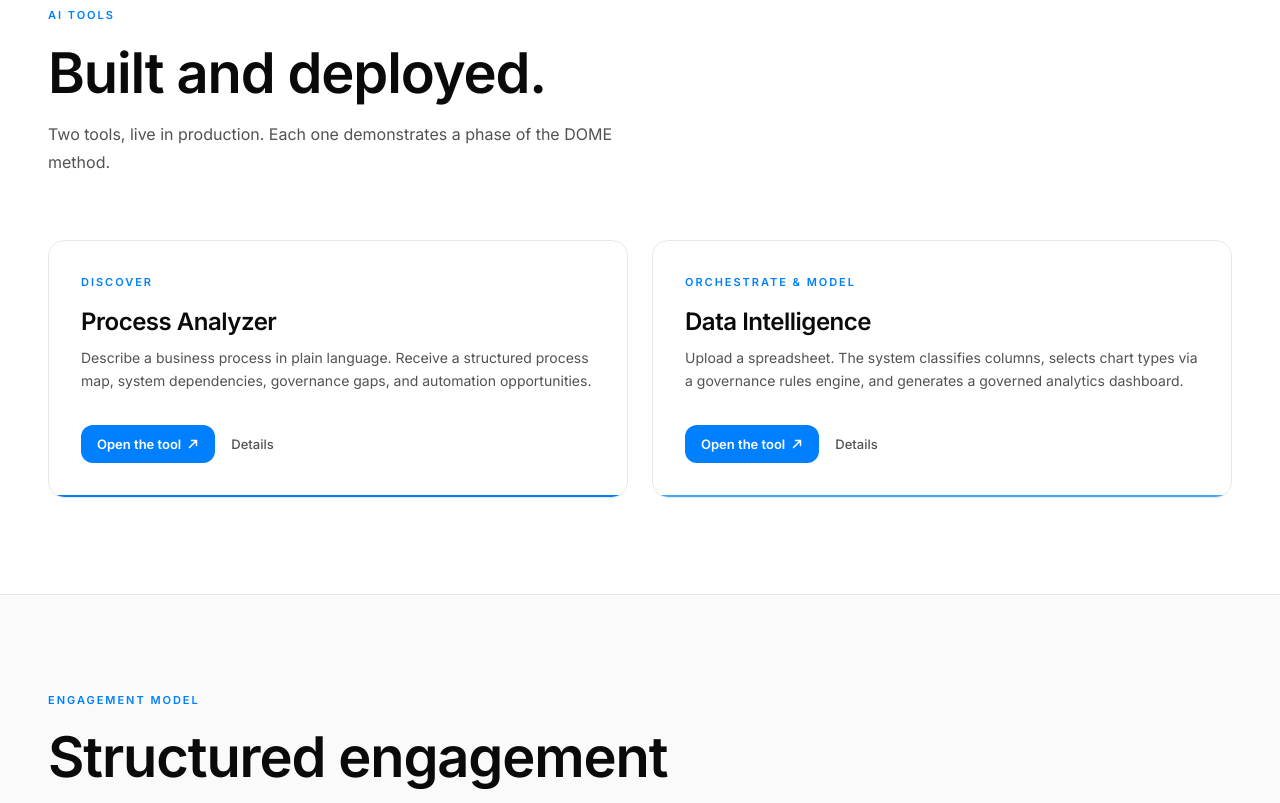
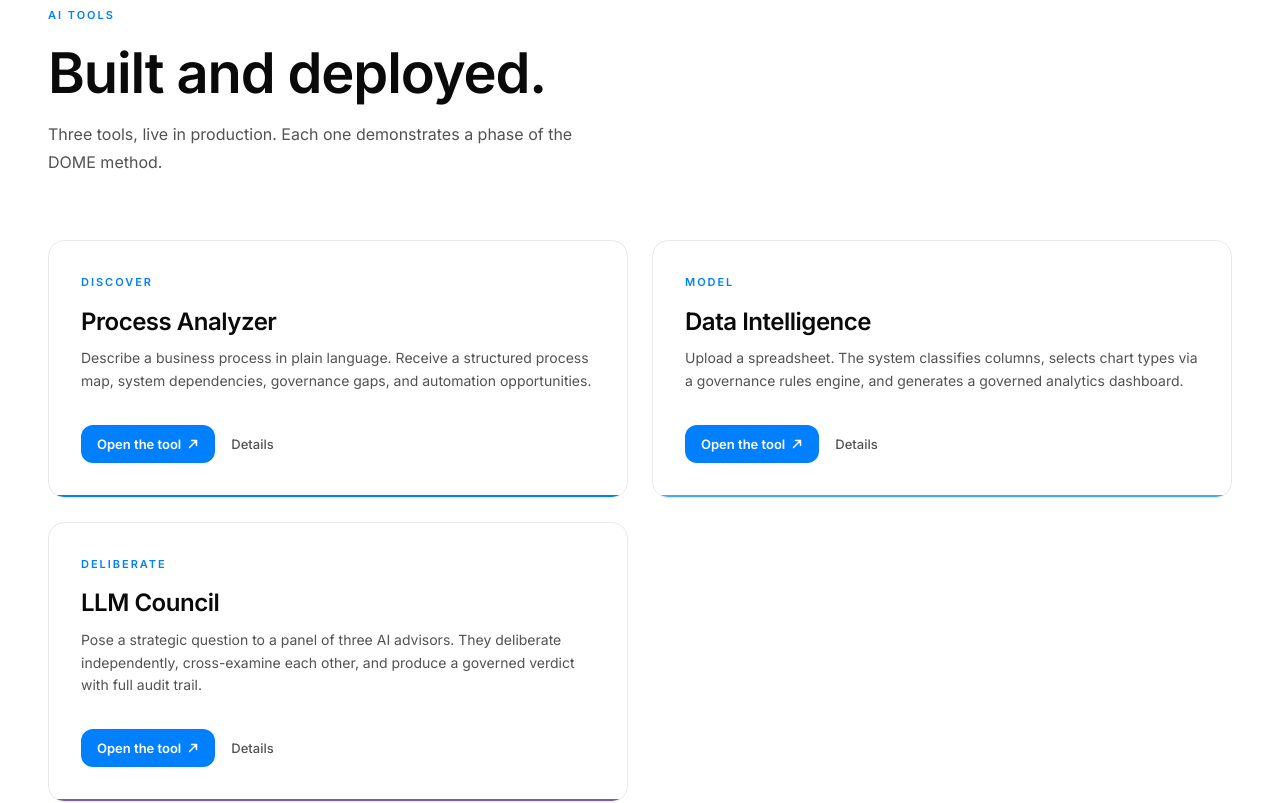
Before and after one commit to Dome-Layer/dome-website, a React (Vite) app: page / in a window 1280 px wide. Shown: the part 6240-7043 px from the top of the page. Built offline with nearby package versions, Linux system fonts and the light colour scheme.

Commit message:
feat: add LLM Council to tools section

```diff
--- a/src/sections/Tools.tsx
+++ b/src/sections/Tools.tsx
@@ -25,13 +25,22 @@ const tools: ToolItem[] = [
     borderColor: '#0080FF',
   },
   {
-    label: 'ORCHESTRATE & MODEL',
+    label: 'MODEL',
     title: 'Data Intelligence',
     subtitle:
       'Upload a spreadsheet. The system classifies columns, selects chart types via a governance rules engine, and generates a governed analytics dashboard.',
     href: 'https://data-intelligence.domelayer.com/',
     detailPath: '/tools/data-intelligence',
     borderColor: '#40A8FF',
+  },
+  {
+    label: 'DELIBERATE',
+    title: 'LLM Council',
+    subtitle:
+      'Pose a strategic question to a panel of three AI advisors. They deliberate independently, cross-examine each other, and produce a governed verdict with full audit trail.',
+    href: 'https://council.domelayer.com/',
+    detailPath: '/tools/llm-council',
+    borderColor: '#7B5EA7',
   },
 ]
 
@@ -114,7 +123,7 @@ export function Tools() {
             stagger={0.03}
             className="mt-4 text-body text-[var(--color-text-secondary)] max-w-xl"
           >
-            Two tools, live in production. Each one demonstrates a phase of the DOME method.
+            Three tools, live in production. Each one demonstrates a phase of the DOME method.
           </TextReveal>
         </motion.div>
 
```
